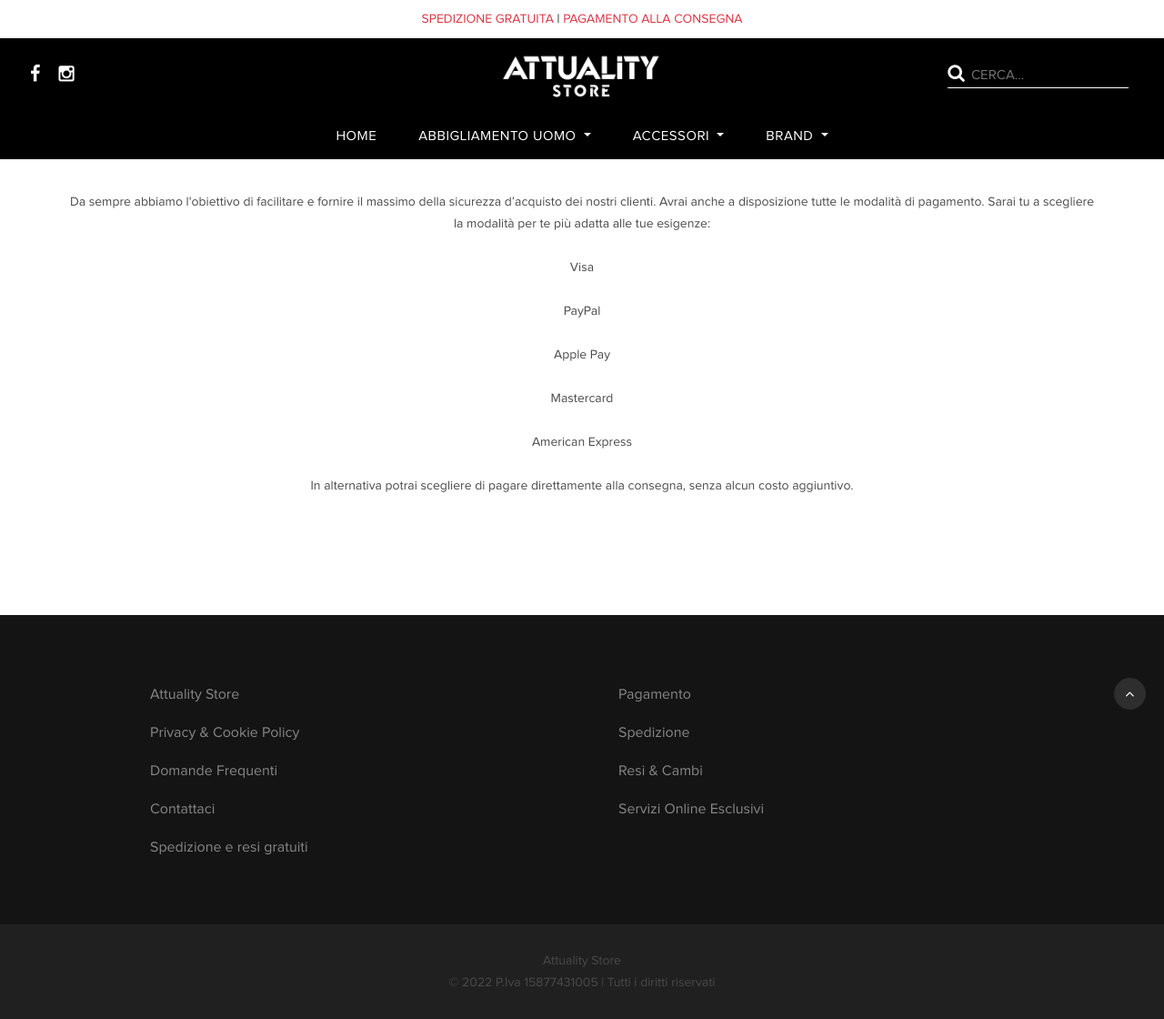
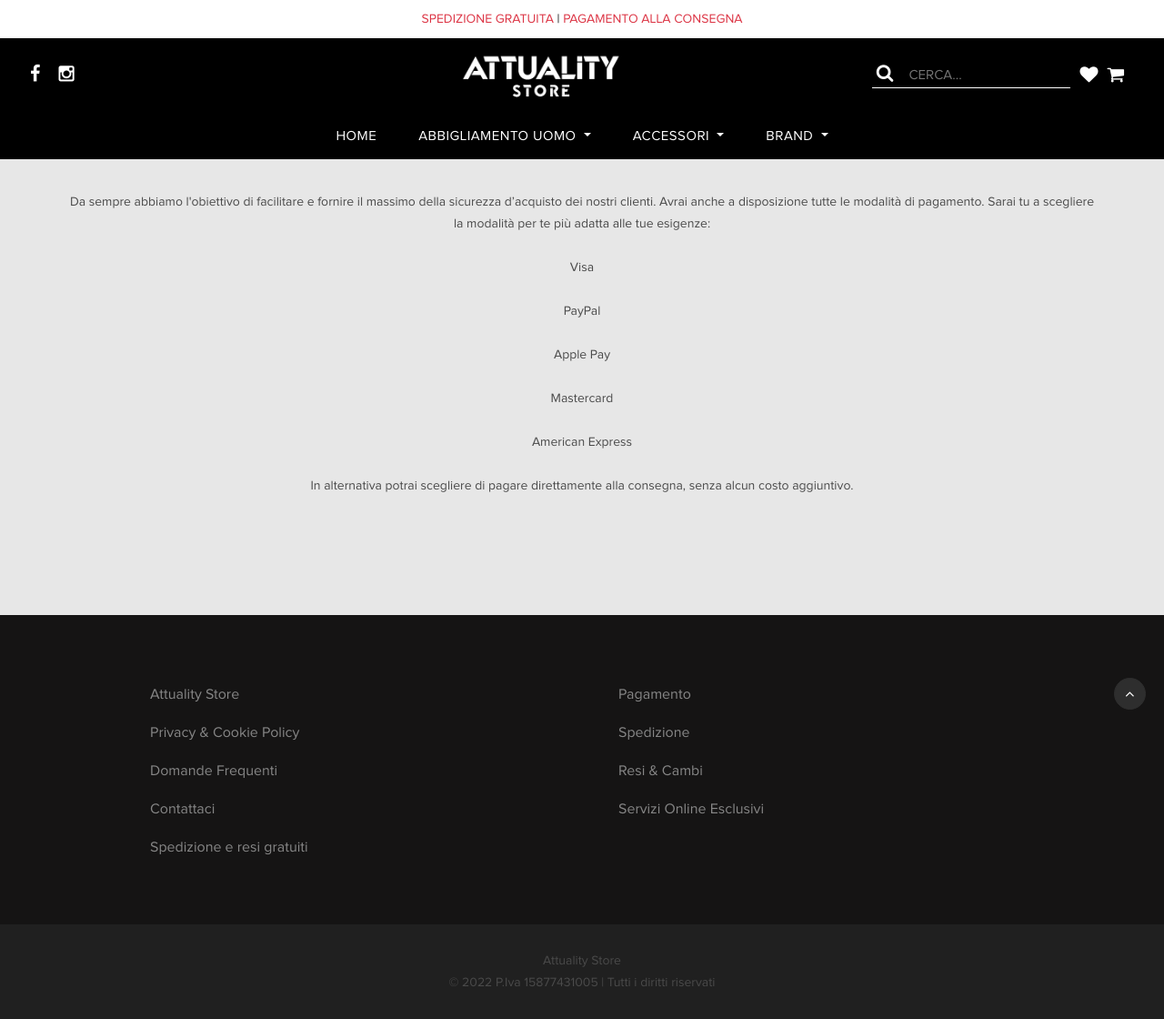
Before and after one commit to hassanaziz0012/attuality-store, a Django app: page /pagamento in a window 1280 px wide. Shown: the whole page at 91% size. Run offline with Django 3.2, Linux system fonts and the light colour scheme; some libraries are stand-ins or nearby versions.

Commit message:
More design changes

```diff
--- a/attuality_store/main/static/assets/css/templatemo-sixteen.css
+++ b/attuality_store/main/static/assets/css/templatemo-sixteen.css
@@ -221,7 +221,6 @@ header {
 	position: fixed;
 }
 .background-header .announcements p {
-	display: none;
 	color: #121212!important;
 }
 .background-header .navbar-nav .nav-link:hover,
--- a/attuality_store/main/templates/base.html
+++ b/attuality_store/main/templates/base.html
@@ -69,9 +69,14 @@ https://templatemo.com/tm-546-sixteen-clothing
                     </div>
                     <img src="/static/assets/images/logo-white-transparent.png" alt="Attuliaty Store Logo"
                         class="img-fluid logo">
-                    <div class="search-box">
-                        <i class="fa fa-search text-white"></i>
-                        <input type="text" name="search" id="search" placeholder="CERCA...">
+                    <div class="top-right-nav d-flex align-items-center">
+                        <div class="search-box">
+                            <i class="fa fa-search text-white"></i>
+                            <input type="text" name="search" id="search" placeholder="CERCA...">
+                        </div>
+
+                        <i class="fa fa-heart text-white"></i>
+                        <i class="fa fa-shopping-cart text-white"></i>
                     </div>
                 </div>
                 <button class="navbar-toggler" type="button" data-toggle="collapse" data-target="#navbarResponsive"
@@ -249,6 +254,9 @@ https://templatemo.com/tm-546-sixteen-clothing
         }
     </script>
 
+    <script>
+    </script>
+
 
 </body>
 
--- a/attuality_store/static/assets/css/custom.css
+++ b/attuality_store/static/assets/css/custom.css
@@ -19,6 +19,10 @@
 html,
 body {
     font-family: 'proxima-nova', sans-serif;
+}
+
+body {
+    background-color: #e7e7e7;
 }
 
 i.fa {
@@ -51,9 +55,17 @@ i.fa {
     margin-left: 12%;
 }
 
+.top-right-nav * {
+    margin: auto 5px;
+}
+
 .dropdown:hover .dropdown-menu {
     display: block;
     margin-top: 0; /* remove the gap so it doesn't close */
+ }
+
+ .dropdown:hover .dropdown-toggle::after {
+    transform: rotate(180deg);
  }
 
 .search-box {
--- a/attuality_store/static/assets/css/templatemo-sixteen.css
+++ b/attuality_store/static/assets/css/templatemo-sixteen.css
@@ -221,7 +221,6 @@ header {
 	position: fixed;
 }
 .background-header .announcements p {
-	display: none;
 	color: #121212!important;
 }
 .background-header .navbar-nav .nav-link:hover,
```
Also changed, not shown: attuality_store/main/static/assets/css/custom.css (+12 -0 lines).
